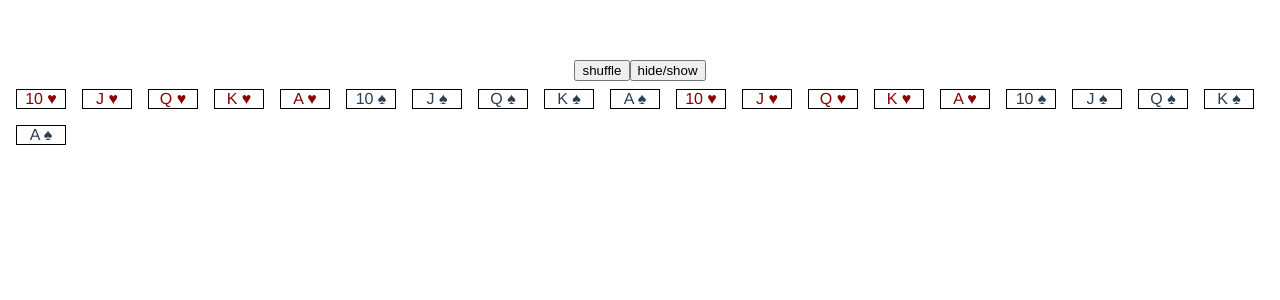
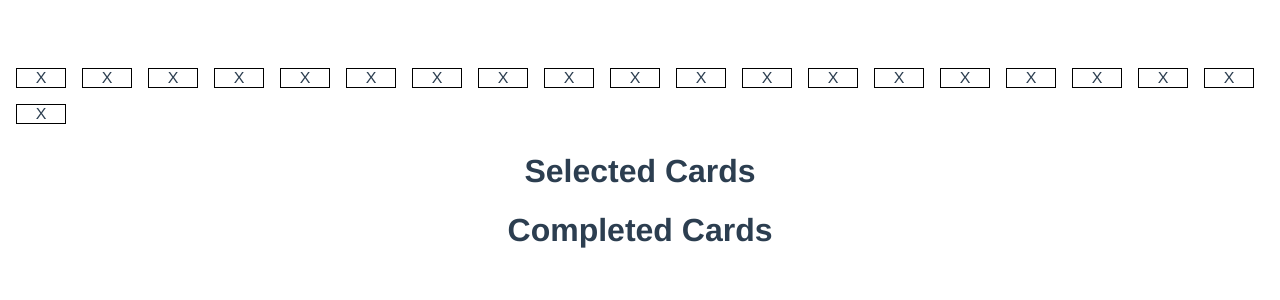
Before and after one commit to michaelbyrd/cards, a Vue app: page / in a window 1280 px wide. Shown: the top 300 px of the page. Built offline with nearby package versions, Linux system fonts and the light colour scheme; the HTML template or start-up script is replaced by a standard one.

Commit message:
refactors some names; wip on selected vs completed

```diff
--- a/src/App.vue
+++ b/src/App.vue
@@ -1,18 +1,34 @@
 <template>
   <div id="app">
-    <button @click="shuffle">shuffle</button>
-    <button @click="displayDeck = !displayDeck">hide/show</button>
     <div class="deck">
       <template v-if="displayDeck">
         <Card v-for="card in cards"
           :key="card.id"
           :value="card.rank"
           :suit="card.suit"
-          :flipped="card.flipped"
+          :selected="card.selected"
           @flip="onFlip(card)"
         />
       </template>
     </div>
+
+    <h1>Selected Cards</h1>
+    <Card v-for="card in selectedCards"
+      :key="card.id"
+      :value="card.rank"
+      :suit="card.suit"
+      :selected="card.selected"
+      @flip="onFlip(card)"
+    />
+
+    <h1>Completed Cards</h1>
+    <Card v-for="card in completedCards"
+      :key="card.id"
+      :value="card.rank"
+      :suit="card.suit"
+      :selected="card.selected"
+      @flip="onFlip(card)"
+    />
 
   </div>
 </template>
@@ -32,7 +48,15 @@ export default {
       ranks: ['10', 'J', 'Q', 'K', 'A'],
       suits: ['hearts', 'spades', 'hearts', 'spades'],
       cards: [],
-      displayDeck: true
+      displayDeck: true,
+    }
+  },
+  computed: {
+    selectedCards: function(){
+      return this.cards.filter(function(card){ return card.selected });
+    },
+    completedCards: function(){
+      return this.cards.filter(function(card){ return card.completed });
     }
   },
   created() {
@@ -47,7 +71,8 @@ export default {
             id: id,
             rank: this.ranks[r],
             suit: this.suits[s],
-            flipped: true
+            selected: false,
+            completed: false
           }
           this.cards.push(card);
           id++;
@@ -55,24 +80,8 @@ export default {
       }
     },
     onFlip(card) {
-      card.flipped = !card.flipped;
-    },
-    shuffle(){
-      // Fisher-Yates shuffle
-      let currentIndex = this.cards.length, temporaryValue, randomIndex;
-      while (0 !== currentIndex) {
-        randomIndex = Math.floor(Math.random() * currentIndex);
-        currentIndex -= 1;
-
-        temporaryValue = this.cards[currentIndex];
-        // this.cards[currentIndex] = this.cards[randomIndex];
-        this.$set(this.cards, currentIndex, this.cards[randomIndex])
-        this.cards[randomIndex] = temporaryValue;
-      }
-
-      return this.cards;
+      card.selected = !card.selected;
     }
-
   }
 }
 </script>
@@ -92,3 +101,19 @@ export default {
   flex-wrap: wrap;
 }
 </style>
+
+    // shuffle(){
+    //   // Fisher-Yates shuffle
+    //   let currentIndex = this.cards.length, temporaryValue, randomIndex;
+    //   while (0 !== currentIndex) {
+    //     randomIndex = Math.floor(Math.random() * currentIndex);
+    //     currentIndex -= 1;
+
+    //     temporaryValue = this.cards[currentIndex];
+    //     // this.cards[currentIndex] = this.cards[randomIndex];
+    //     this.$set(this.cards, currentIndex, this.cards[randomIndex])
+    //     this.cards[randomIndex] = temporaryValue;
+    //   }
+
+    //   return this.cards;
+    // }
--- a/src/components/Card.vue
+++ b/src/components/Card.vue
@@ -1,6 +1,6 @@
 <template>
   <div class="card" @click="$emit('flip')">
-    <template v-if="flipped">
+    <template v-if="showCard">
       <span :class="suitToColor()">
         {{ value }}
         {{ suitMap[suit] }}
@@ -21,31 +21,23 @@ export default {
   props: {
     value: String,
     suit: String,
-    flipped: {
-      type: Boolean,
-      default: true
-    }
+    selected: { type: Boolean, default: false },
+    completed: { type: Boolean, default: false }
   },
   data: function(){
     return {
-      suitMap: {
-        hearts: '♥',
-        diamonds: '♦',
-        spades: '♠',
-        clubs: '♣',
-      },
+      suitMap: { hearts: '♥', diamonds: '♦', spades: '♠', clubs: '♣' },
+    }
+  },
+  computed: {
+    showCard: function(){
+      console.log(this.selected)
+      return (this.selected || this.completed);
     }
   },
   methods: {
     suitToColor(){
-      if(!this.flipped){
-        return 'black';
-      }
-      if(this.suit == 'hearts' || this.suit == 'diamonds'){
-        return 'red';
-      } else {
-        return 'black';
-      }
+      return (this.suit == 'hearts' || this.suit == 'diamonds') ? 'red' : 'black';
     }
   }
 
```
